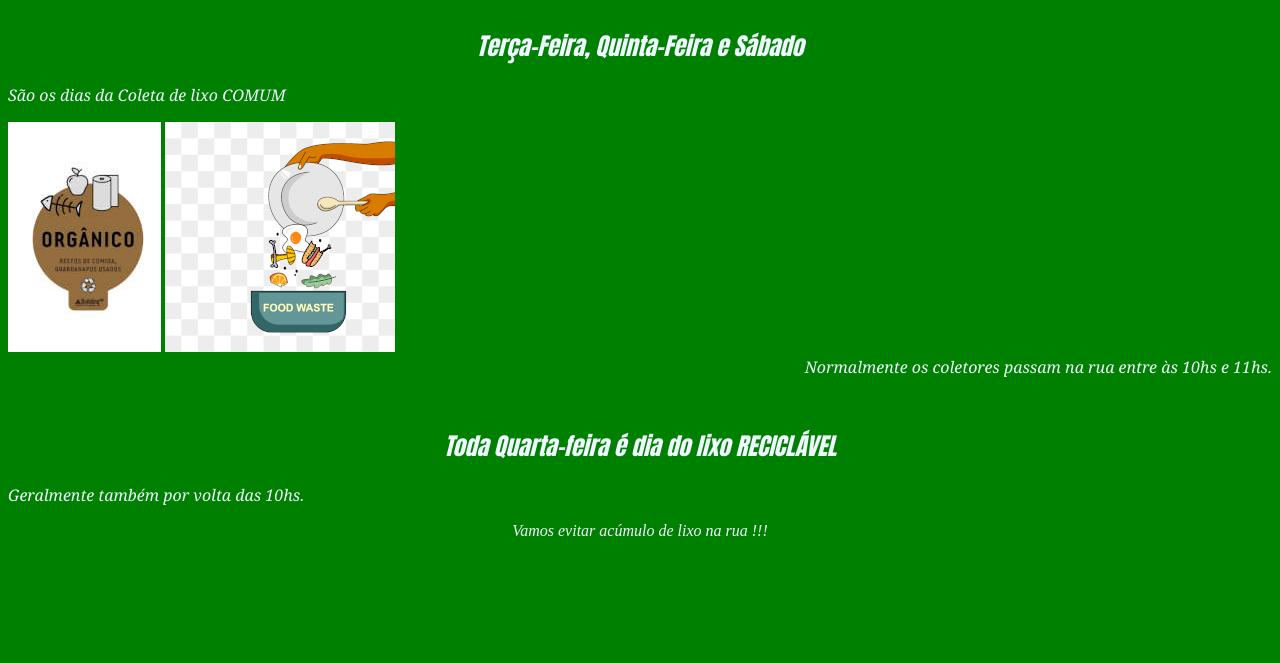
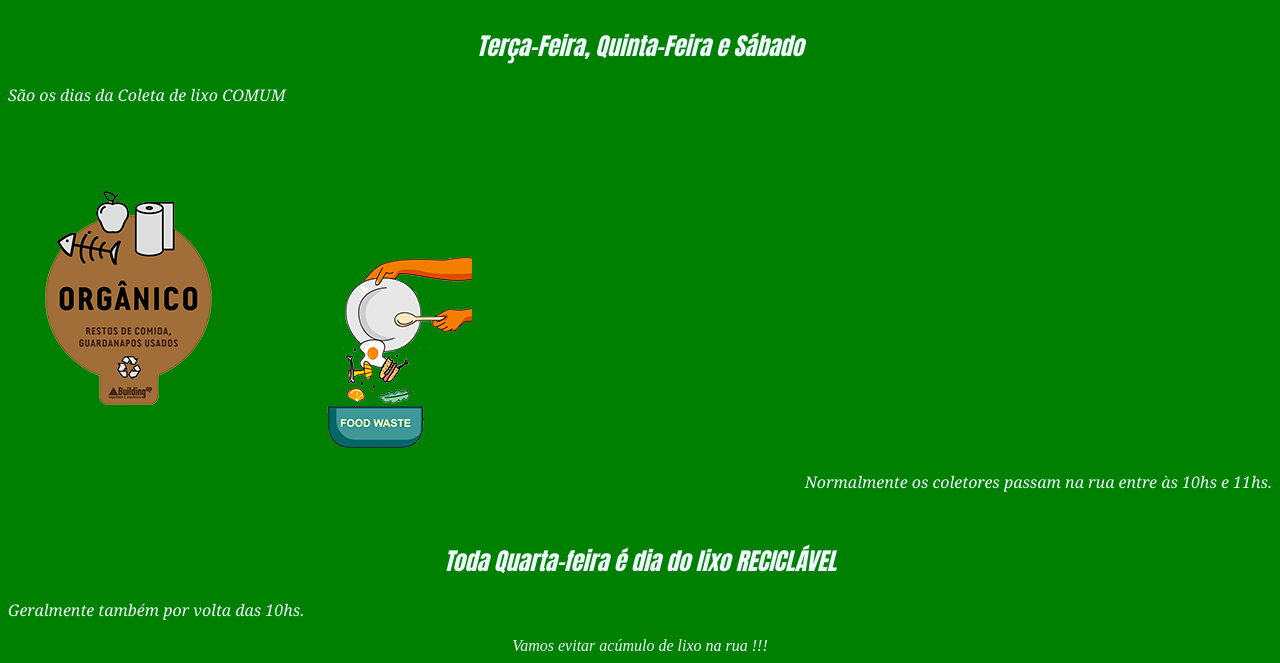
Before and after one commit to DouglasLopes91/Trabalho-de-Extens-o-UCS, a plain HTML site: page Panfleto da Conversa/index.html in a window 1280 px wide. Shown: the part 151-814 px from the top of the page. Drawn offline with Linux system fonts and the light colour scheme.

Commit message:
atualizado-image

```diff
--- a/Panfleto da Conversa/index.html
+++ b/Panfleto da Conversa/index.html
@@ -18,9 +18,9 @@
 
             <p>São os dias da Coleta de lixo <i>COMUM</i></p>
 
-            <img src="imagens do panfleto/lixo-organico-153.jpg" alt="imagem organica">
+            <img src="Imagens do Panfleto/Organico-lixo-230px.png" alt="imagem organica">
 
-            <img src="Imagens do Panfleto/prato-comida-lixo-250.png" alt="alimento jogado fora">
+            <img src="Imagens do Panfleto/prato-comida-organica-230px.png" alt="alimento jogado fora">
 
             <div>Normalmente os coletores passam na rua entre às 10hs e 11hs.</div>
 
```
Also changed, not shown: Panfleto da Conversa/Imagens do Panfleto/Organico-lixo-230px.png (added), Panfleto da Conversa/Imagens do Panfleto/lixo-organico-153.jpg (deleted), Panfleto da Conversa/Imagens do Panfleto/prato-comida-lixo-250.png (deleted), Panfleto da Conversa/Imagens do Panfleto/prato-comida-organica-230px.png (added).
